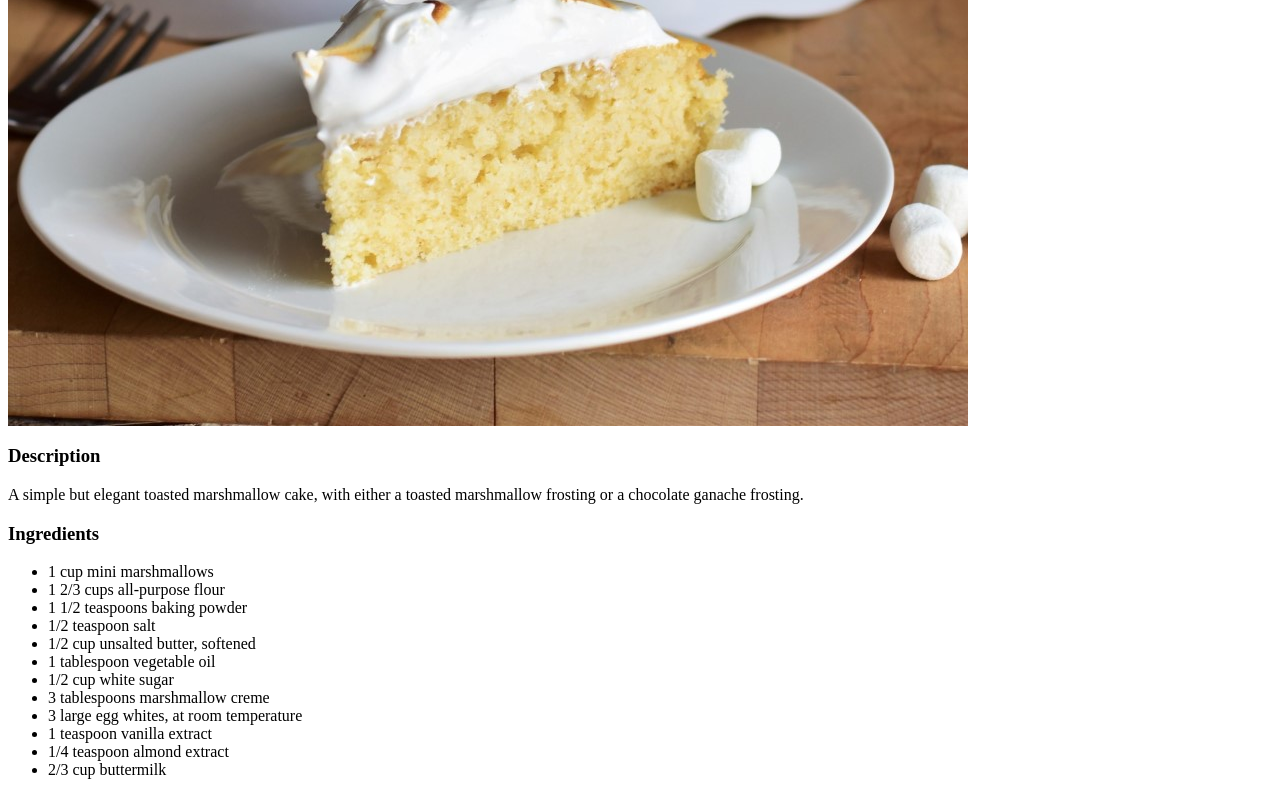
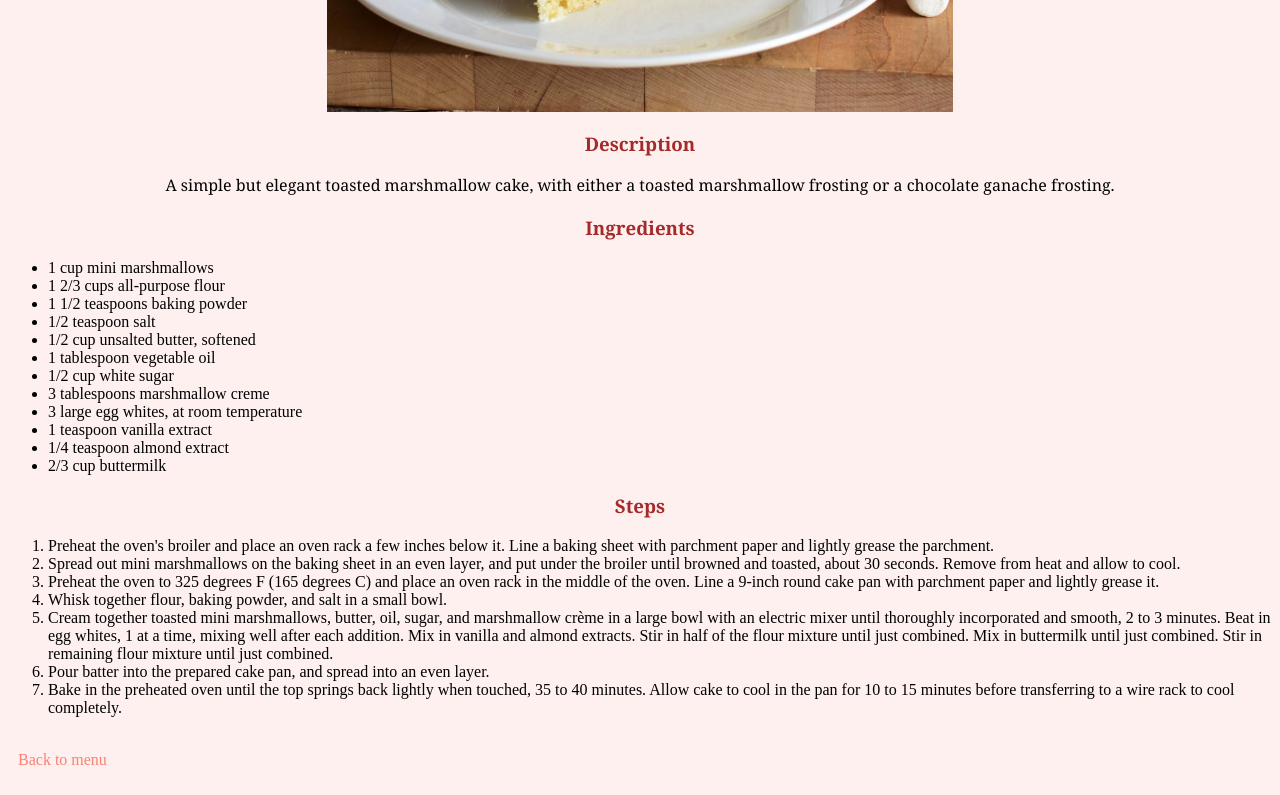
Before and after one commit to ATremanti/odin-recipes, a plain HTML site: page recipes/cake.html in a window 1280 px wide. Shown: the part 600-1395 px from the top of the page. Drawn offline with Linux system fonts and the light colour scheme.

Commit message:
add CSS and overall formatting

```diff
--- a/index.html
+++ b/index.html
@@ -1,15 +1,20 @@
 <!DOCTYPE html>
 <html lang="en">
+
 <head>
+    <link rel="stylesheet" href="style.css">
     <meta charset="UTF-8">
     <title>Odin Recipes</title>
 </head>
+
 <body>
     <h1>Odin Recipes</h1>
-    <img src="recipes/images/foodbanner.jpg" alt="">
-    <hr>
-    <a href="recipes/fettuccine-carbonara.html">Fettuccine Carbonara</a>
-    <a href="recipes/lamb-burger.html">Goat Cheese stuffed Lamb Burger</a>
-    <a href="recipes/cake.html">Toasted Marshmallow Cake</a>
+    <img class="img-menu" src="recipes/images/foodbanner.jpg" alt="">
+    <div class="menu">
+        <a href="recipes/fettuccine-carbonara.html">Fettuccine Carbonara</a>
+        <a href="recipes/lamb-burger.html">Goat Cheese stuffed Lamb Burger</a>
+        <a href="recipes/cake.html">Toasted Marshmallow Cake</a>
+    </div>
 </body>
+
 </html>
--- a/recipes/cake.html
+++ b/recipes/cake.html
@@ -1,7 +1,18 @@
+<!DOCTYPE html>
+<html lang="en">
+
+<head>
+    <link rel="stylesheet" href="../style.css">
+    <meta charset="UTF-8">
+    <title>Odin Recipes</title>
+</head>
+
+<body>
     <h1>Toasted Marshmallow Cake</h1>
-<img src="images/cake.jpg" alt="Toasted Marshmallow Cake">
+    <img class="img-menu img-food" src="images/cake.jpg" alt="Toasted Marshmallow Cake">
     <h3>Description</h3>
-<p>A simple but elegant toasted marshmallow cake, with either a toasted marshmallow frosting or a chocolate ganache frosting.</p>
+    <p>A simple but elegant toasted marshmallow cake, with either a toasted marshmallow frosting or a chocolate ganache
+        frosting.</p>
     <h3>Ingredients</h3>
     <ul>
         <li>1 cup mini marshmallows</li>
@@ -19,13 +30,24 @@
     </ul>
     <h3>Steps</h3>
     <ol>
-    <li>Preheat the oven's broiler and place an oven rack a few inches below it. Line a baking sheet with parchment paper and lightly grease the parchment.</li>
-    <li>Spread out mini marshmallows on the baking sheet in an even layer, and put under the broiler until browned and toasted, about 30 seconds. Remove from heat and allow to cool.</li>
-    <li>Preheat the oven to 325 degrees F (165 degrees C) and place an oven rack in the middle of the oven. Line a 9-inch round cake pan with parchment paper and lightly grease it.</li>
+        <li>Preheat the oven's broiler and place an oven rack a few inches below it. Line a baking sheet with parchment
+            paper and lightly grease the parchment.</li>
+        <li>Spread out mini marshmallows on the baking sheet in an even layer, and put under the broiler until browned
+            and toasted, about 30 seconds. Remove from heat and allow to cool.</li>
+        <li>Preheat the oven to 325 degrees F (165 degrees C) and place an oven rack in the middle of the oven. Line a
+            9-inch round cake pan with parchment paper and lightly grease it.</li>
         <li>Whisk together flour, baking powder, and salt in a small bowl.</li>
-    <li>Cream together toasted mini marshmallows, butter, oil, sugar, and marshmallow crème in a large bowl with an electric mixer until thoroughly incorporated and smooth, 2 to 3 minutes. Beat in egg whites, 1 at a time, mixing well after each addition. Mix in vanilla and almond extracts. Stir in half of the flour mixture until just combined. Mix in buttermilk until just combined. Stir in remaining flour mixture until just combined.</li>
+        <li>Cream together toasted mini marshmallows, butter, oil, sugar, and marshmallow crème in a large bowl with an
+            electric mixer until thoroughly incorporated and smooth, 2 to 3 minutes. Beat in egg whites, 1 at a time,
+            mixing well after each addition. Mix in vanilla and almond extracts. Stir in half of the flour mixture until
+            just combined. Mix in buttermilk until just combined. Stir in remaining flour mixture until just combined.
+        </li>
         <li>Pour batter into the prepared cake pan, and spread into an even layer.</li>
-    <li>Bake in the preheated oven until the top springs back lightly when touched, 35 to 40 minutes. Allow cake to cool in the pan for 10 to 15 minutes before transferring to a wire rack to cool completely.</li>
+        <li>Bake in the preheated oven until the top springs back lightly when touched, 35 to 40 minutes. Allow cake to
+            cool in the pan for 10 to 15 minutes before transferring to a wire rack to cool completely.</li>
     </ol>
     <br>
     <a href="../index.html">Back to menu</a>
+</body>
+
+</html>
--- /dev/null
+++ b/style.css
@@ -0,0 +1,33 @@
+body {
+    background-color: rgb(255, 240, 240);
+}
+
+h1, h3, p, .menu {
+    font-family: Georgia, 'Times New Roman', Times, serif;
+    text-align: center;
+}
+
+h1, h3 {
+    color: brown;
+}
+
+.menu {
+    margin-top: 15px;
+}
+
+.img-menu {
+    display: block;
+    margin-left: auto;
+    margin-right: auto;
+}
+
+.img-food {
+    width: 626px;
+    height: auto;
+}
+
+a {
+    text-decoration: none;
+    margin-left: 10px;
+    color: salmon;
+}
```
Also changed, not shown: recipes/fettuccine-carbonara.html (+24 -6 lines), recipes/lamb-burger.html (+28 -8 lines). Lines whose indentation alone changed are shown as unchanged.
